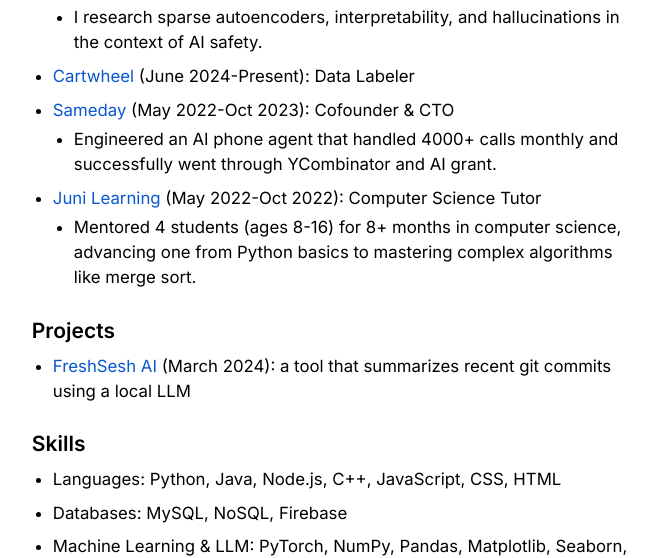
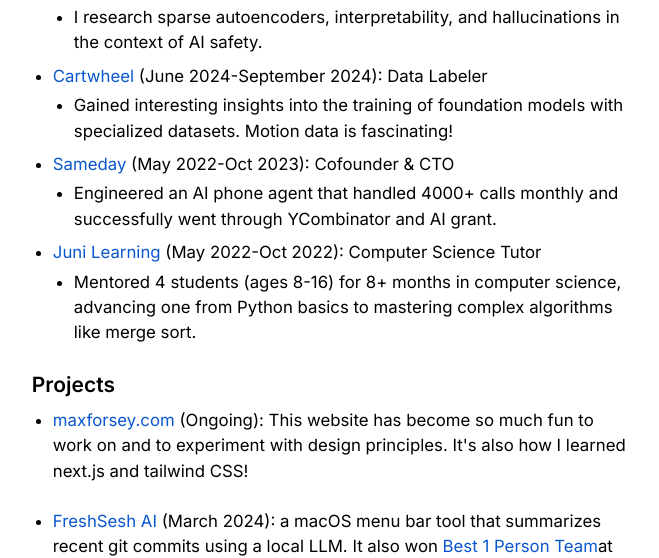
Before and after one commit to max4c/m4c2, a Next.js app: page /work in a window 1280 px wide. Shown: the part 394-952 px from the top of the page, without its empty margins (310-969 px from the left). Built offline with nearby package versions, Linux system fonts and the light colour scheme.

Commit message:
update work page and adjust month grouping on blog page

```diff
--- a/src/app/blog/page.tsx
+++ b/src/app/blog/page.tsx
@@ -2,7 +2,7 @@
 import path from 'path';
 import matter from 'gray-matter';
 import BlogContent from './BlogContent';
-import { format, addMonths } from 'date-fns';
+import { format, parseISO, startOfMonth } from 'date-fns';
 
 const ongoingPages = ['books', 'longevity', 'films', 'music', 'quotes', 'tools'];
 
@@ -17,8 +17,9 @@
   const grouped: { [key: string]: Post[] } = {};
   posts.forEach(post => {
     if (post.date instanceof Date && !isNaN(post.date.getTime())) {
-      const advancedDate = addMonths(post.date, 1);
-      const key = format(advancedDate, 'MMMM yyyy');
+      // Use startOfMonth to ensure consistent grouping
+      const monthStart = startOfMonth(post.date);
+      const key = format(monthStart, 'MMMM yyyy');
       if (!grouped[key]) {
         grouped[key] = [];
       }
@@ -27,7 +28,13 @@
       console.error(`Invalid date for post: ${post.slug}`);
     }
   });
-  return Object.entries(grouped).sort((a, b) => new Date(b[0]).getTime() - new Date(a[0]).getTime());
+  // Sort posts within each month
+  Object.values(grouped).forEach(monthPosts => {
+    monthPosts.sort((a, b) => b.date.getTime() - a.date.getTime());
+  });
+  return Object.entries(grouped).sort((a, b) =>
+    parseISO(b[0]).getTime() - parseISO(a[0]).getTime()
+  );
 }
 
 export default function BlogPage() {
--- a/src/app/blog/tools.mdx
+++ b/src/app/blog/tools.mdx
@@ -17,9 +17,15 @@
 
 #### Developer Tools
 
-- [VS Code](https://code.visualstudio.com) - It just works.
+- [Cursor](https://www.cursor.com) - I prefer this over Github copilot + VS Code. It's essentially the same layout/design as VS Code with very intentional AI features
 - [iTerm2](https://iterm2.com) - Makes the terminal experience on macos smooth.
 - [Disk Inventory X](http://www.derlien.com) - best way to visually manage storage on macos.
+
+### Ergonomics and Focus
+- Binaural beats for focus and relaxation especially when coding
+- ZSA [Moonlander](https://www.zsa.io/moonlander)
+- Logitech [Lift Mouse](https://www.logitech.com/en-us/products/mice/lift-vertical-ergonomic-mouse-mac.910-006471.html)
+- [Roost laptop stand](https://www.therooststand.com)
 
 #### Sites
 
--- a/src/app/work/page.tsx
+++ b/src/app/work/page.tsx
@@ -11,7 +11,11 @@
             <li>I research sparse autoencoders, interpretability, and hallucinations in the context of AI safety.</li>
           </ul>
         </li>
-        <li><a href="https://getcartwheel.com/home" className="hover:text-[#e97319] work-link">Cartwheel</a> (June 2024-Present): Data Labeler</li>
+        <li><a href="https://getcartwheel.com/home" className="hover:text-[#e97319] work-link">Cartwheel</a> (June 2024-September 2024): Data Labeler
+          <ul className="list-disc pl-5 mt-1">
+            <li>Gained interesting insights into the training of foundation models with specialized datasets. Motion data is fascinating!</li>
+          </ul>
+        </li>
         <li><a href="https://www.gosameday.com" className="hover:text-[#e97319] work-link">Sameday</a> (May 2022-Oct 2023): Cofounder & CTO
           <ul className="list-disc pl-5 mt-1">
             <li>Engineered an AI phone agent that handled 4000+ calls monthly and successfully went through YCombinator and AI grant.</li>
@@ -26,7 +30,12 @@
 
       <h2 className="text-xl font-semibold mt-6 mb-2">Projects</h2>
       <ul className="list-disc pl-5 mb-6">
-        <li><a href="https://github.com/max4c/freshsesh" className="hover:text-[#e97319] work-link">FreshSesh AI</a> (March 2024): a tool that summarizes recent git commits using a local LLM</li>
+        <li><a href="https://github.com/max4c/m4c2" className="hover:text-[#e97319] work-link">maxforsey.com</a> (Ongoing): This website has become so much fun to work on and to experiment with design principles. It's also how I learned next.js and tailwind CSS!</li>
+      </ul>
+      <ul className="list-disc pl-5 mb-6">
+        <li><a href="https://github.com/max4c/freshsesh" className="hover:text-[#e97319] work-link">FreshSesh AI</a> (March 2024): a macOS menu bar tool that summarizes recent git commits using a local LLM.
+        It also won <a href="https://www.linkedin.com/posts/max-forsey_byu-acm-yhack-activity-7173389362913533952-YpAS?utm_source=share&utm_medium=member_desktop" className="hover:text-[#e97319] work-link">Best 1 Person Team</a>
+        at BYU's YHack hackathon.</li>
       </ul>
 
       <h2 className="text-xl font-semibold mt-6 mb-2">Skills</h2>
```
